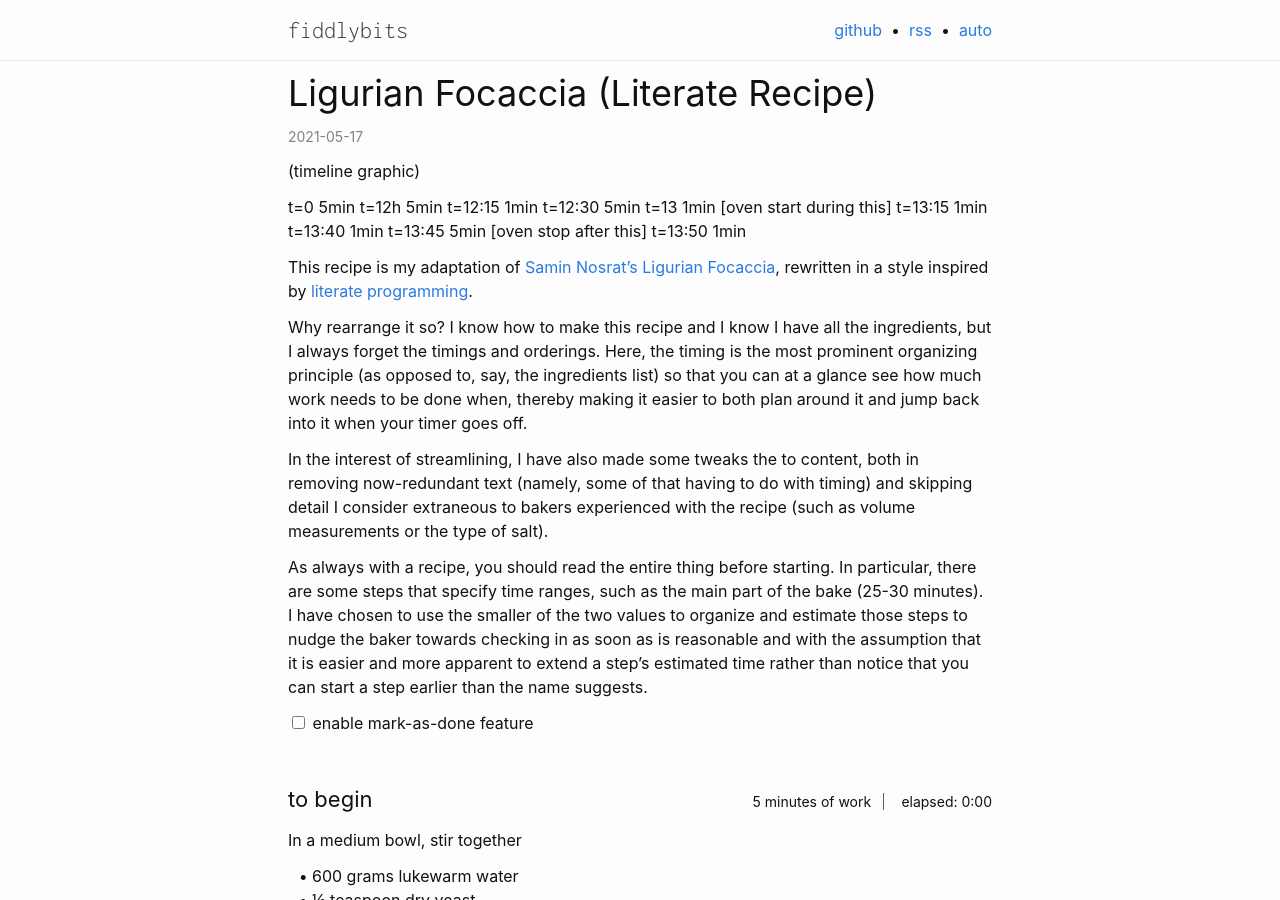
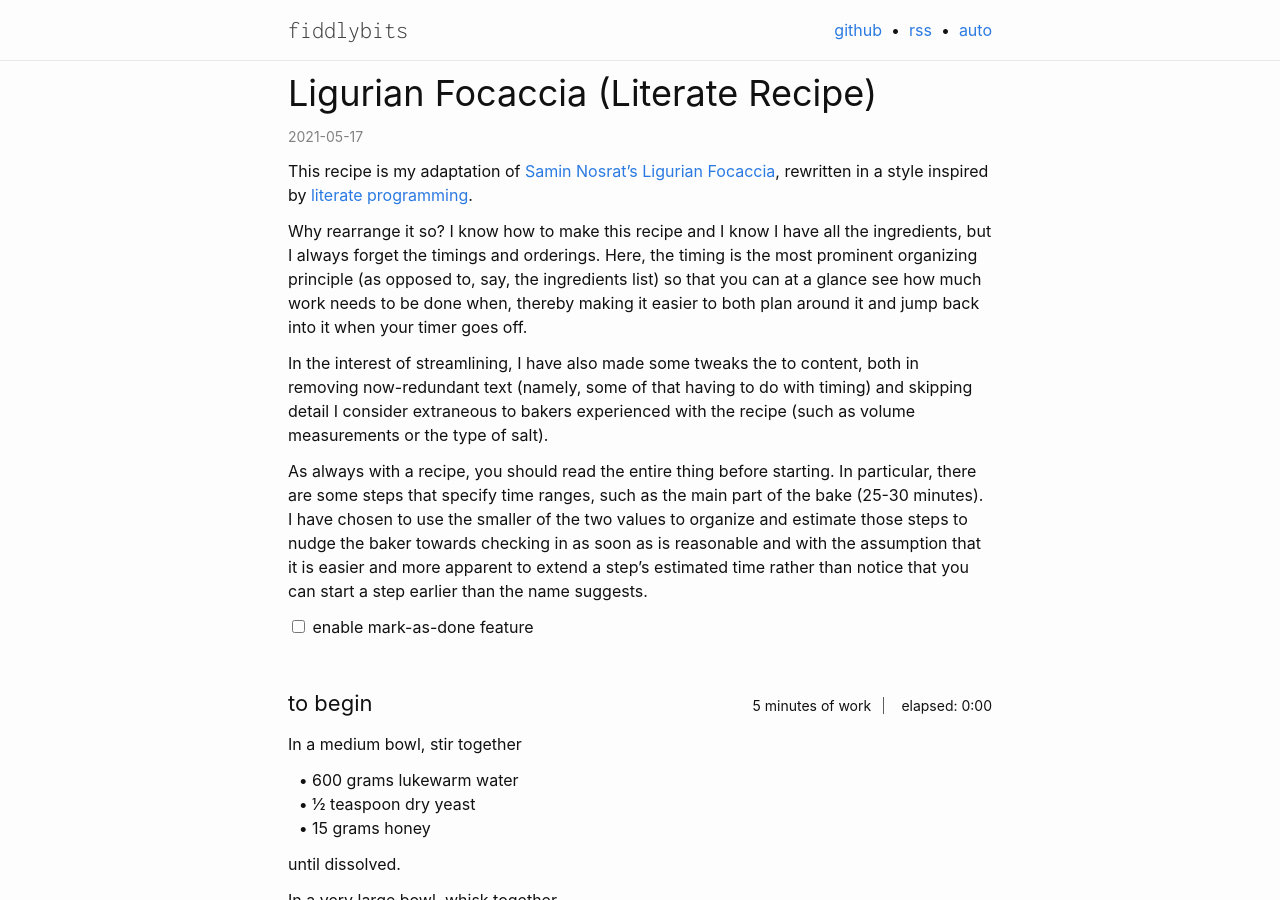
Before and after one commit to seansfkelley/seansfkelley.github.io, a Jekyll site: the page built from _posts/2021-05-17-literate-focaccia.md, in a window 1280 px wide and 900 px high. Built offline with Jekyll 4.4.1, drawn with Linux system fonts in a browser that asks for light colours; some web fonts are replaced.

Commit message:
Delete WIP metadata.

```diff
--- a/_posts/2021-05-17-literate-focaccia.md
+++ b/_posts/2021-05-17-literate-focaccia.md
@@ -6,18 +6,6 @@ custom-js-list:
 custom-css-list:
   - /assets/literate-recipe/literate-recipe.css
 ---
-
-(timeline graphic)
-
-t=0 5min
-t=12h 5min
-t=12:15 1min
-t=12:30 5min
-t=13 1min [oven start during this]
-t=13:15 1min
-t=13:40 1min
-t=13:45 5min [oven stop after this]
-t=13:50 1min
 
 This recipe is my adaptation of [Samin Nosrat's Ligurian Focaccia](https://www.saltfatacidheat.com/fat/ligurian-focaccia), rewritten in a style inspired by [literate programming](https://en.wikipedia.org/wiki/Literate_programming).
 
```
